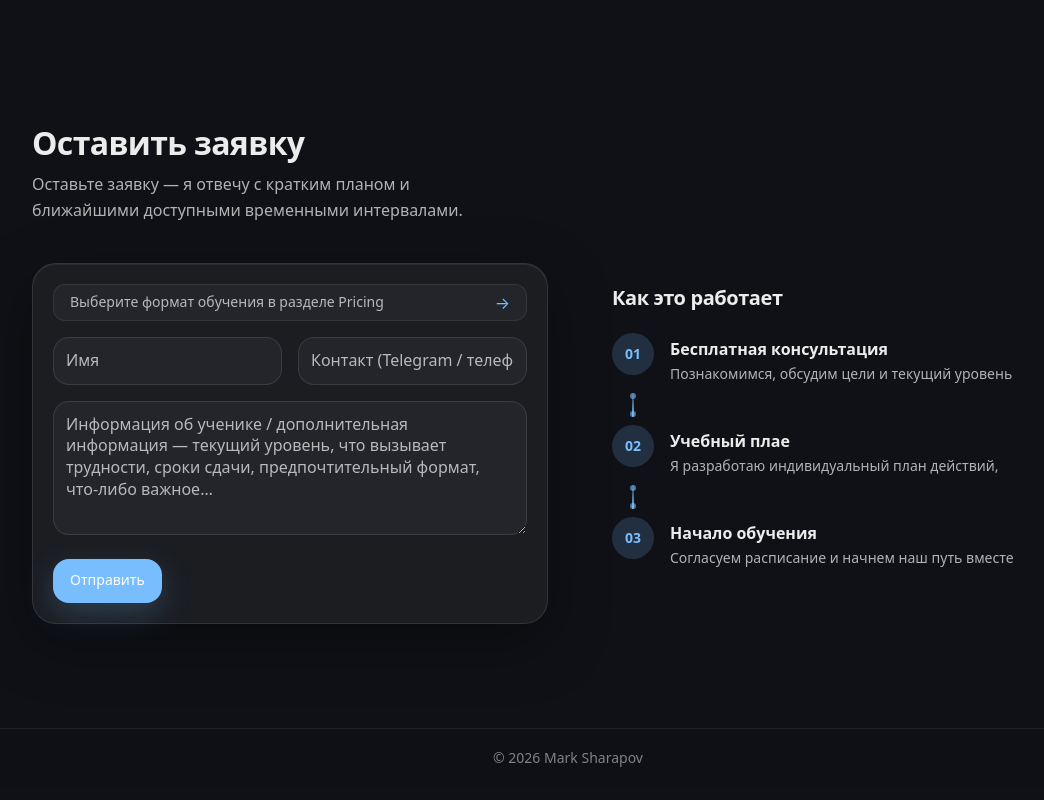
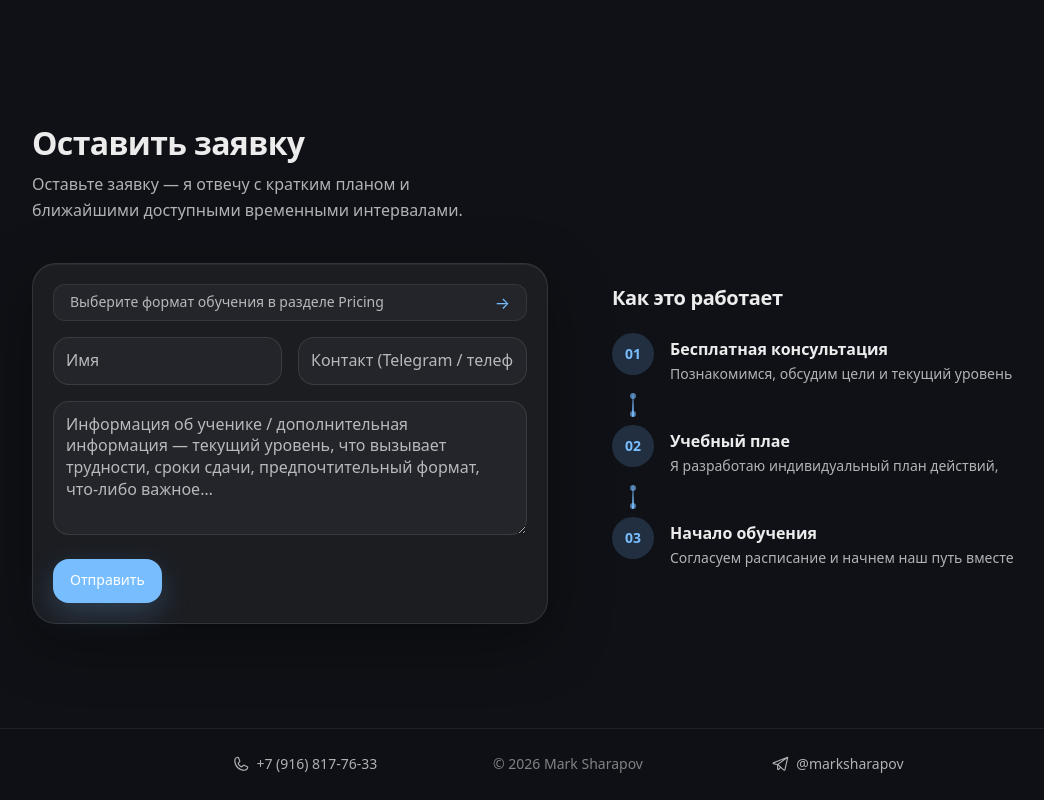
Before and after one commit to MaRkS1234567/MySite-web, a React (Vite) app: page /tutor in a window 1280 px wide. Shown: the part 3614-4414 px from the top of the page, without its empty margins (72-1116 px from the left). Built offline with nearby package versions, Linux system fonts and the light colour scheme.

Commit message:
fix: set contacts links

```diff
--- a/src/layouts/components/Footer/Footer.module.scss
+++ b/src/layouts/components/Footer/Footer.module.scss
@@ -1,4 +1,5 @@
 @use '../../../shared/styles/variables' as *;
+@use '../../../shared/styles/mixins' as m;
 
 .footer {
   border-top: 1px solid $border;
@@ -7,11 +8,80 @@
 
 .desktopInner {
   display: flex;
-  justify-content: center;
-  padding: $space-5 0;
+  justify-content: space-between;
+  align-items: center;
+  padding: $space-5 $container-pad-x;
   font-size: $fs-14;
   line-height: $lh-normal;
   color: $text-faint;
+  position: relative;
+}
+
+@media (min-width: $bp-lg) {
+  .desktopInner {
+    padding: $space-5 23%;
+  }
+}
+
+.desktopLeft {
+  display: flex;
+  align-items: center;
+  gap: $space-4;
+  flex: 1;
+}
+
+.desktopCenter {
+  display: flex;
+  align-items: center;
+  justify-content: center;
+  position: absolute;
+  left: 50%;
+  transform: translateX(-50%);
+}
+
+.desktopRight {
+  display: flex;
+  align-items: center;
+  gap: $space-4;
+  flex: 1;
+  justify-content: flex-end;
+}
+
+.desktopPhone {
+  display: inline-flex;
+  align-items: center;
+  gap: 6px;
+  padding: 6px 10px;
+  color: $text-muted;
+  font-size: $fs-14;
+  font-weight: $fw-medium;
+  cursor: default;
+}
+
+.desktopContactLink {
+  display: inline-flex;
+  align-items: center;
+  gap: 6px;
+  padding: 6px 10px;
+  border-radius: $radius-xs;
+  color: $text-muted;
+  text-decoration: none;
+  font-size: $fs-14;
+  font-weight: $fw-medium;
+  transition:
+    background $dur-2 $ease-out,
+    color $dur-2 $ease-out,
+    box-shadow $dur-2 $ease-out;
+
+  &:hover {
+    background: var(--accent-soft);
+    color: var(--accent);
+    box-shadow: 0 0 12px var(--accent-glow);
+  }
+
+  &:focus-visible {
+    @include m.focus-ring;
+  }
 }
 
 /* Mobile contacts block */
--- a/src/layouts/components/Footer/Footer.tsx
+++ b/src/layouts/components/Footer/Footer.tsx
@@ -5,19 +5,33 @@ export function Footer() {
   return (
     <footer className={styles.footer}>
       <div className={styles.desktopInner}>
-        <span>© {new Date().getFullYear()} Mark Sharapov</span>
+        <div className={styles.desktopLeft}>
+          <span className={styles.desktopPhone}>
+            <Phone size={18} weight="regular" />
+            <span>+7 (916) 817-76-33</span>
+          </span>
+        </div>
+        <div className={styles.desktopCenter}>
+          <span>© {new Date().getFullYear()} Mark Sharapov</span>
+        </div>
+        <div className={styles.desktopRight}>
+          <a href="https://t.me/marksharapov" className={styles.desktopContactLink} target="_blank" rel="noopener noreferrer">
+            <TelegramLogo size={18} weight="regular" />
+            <span>@marksharapov</span>
+          </a>
+        </div>
       </div>
 
       <div className={styles.mobileContactsWrapper}>
         <h3 className={styles.mobileContactsTitle}>My Contacts</h3>
         <div className={styles.mobileContactsList}>
-          <a href="tel:+79991234567" className={styles.mobileContactItem}>
+          <a href="tel:+79168177633" className={styles.mobileContactItem}>
             <Phone size={20} weight="regular" />
-            <span>+7 (999) 123-45-67</span>
+            <span>+7 (916) 817-76-33</span>
           </a>
-          <a href="https://t.me/yourusername" className={styles.mobileContactItem} target="_blank" rel="noopener noreferrer">
+          <a href="https://t.me/marksharapov" className={styles.mobileContactItem} target="_blank" rel="noopener noreferrer">
             <TelegramLogo size={20} weight="regular" />
-            <span>@yourusername</span>
+            <span>@marksharapov</span>
           </a>
         </div>
       </div>
```
